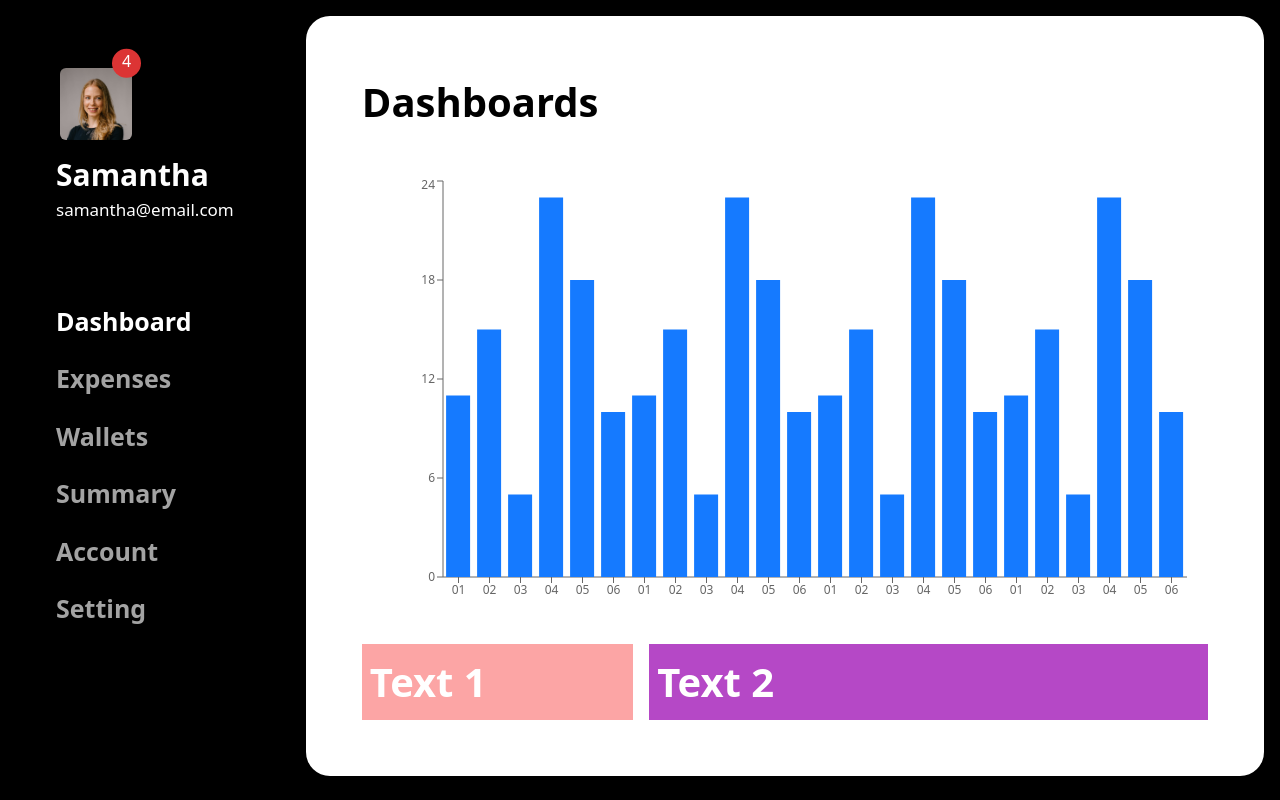
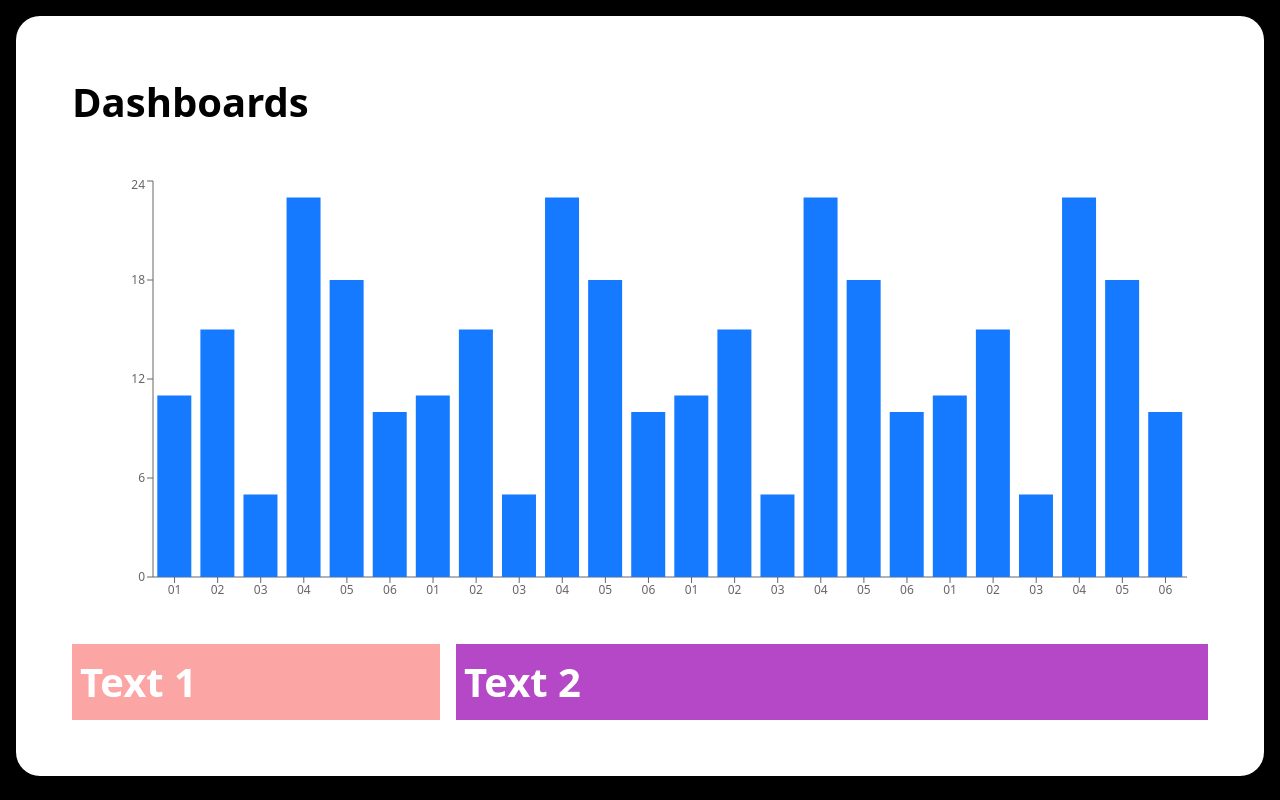
Before and after one commit to TiranChanuka/Admin-DashBoard, a React (Create React App) app: page / in a window 1280 px wide. Built offline with nearby package versions, Linux system fonts and the light colour scheme.

Commit message:
Update layout.jsx

```diff
--- a/src/screens/Layout/layout.jsx
+++ b/src/screens/Layout/layout.jsx
@@ -6,7 +6,7 @@ import Sidebar from '../global/sideBarNew';
 const Layout = () => {
 	return (
 		<div className="bg-black h-screen w-screen overflow-hidden flex flex-row ">
-			<Sidebar />
+			{/* <Sidebar /> */}
 			{/* <SideBar /> */}
 			<div className="flex flex-col flex-1">
 				<div className="flex-1 p-4 min-h-0 overflow-auto">
```
